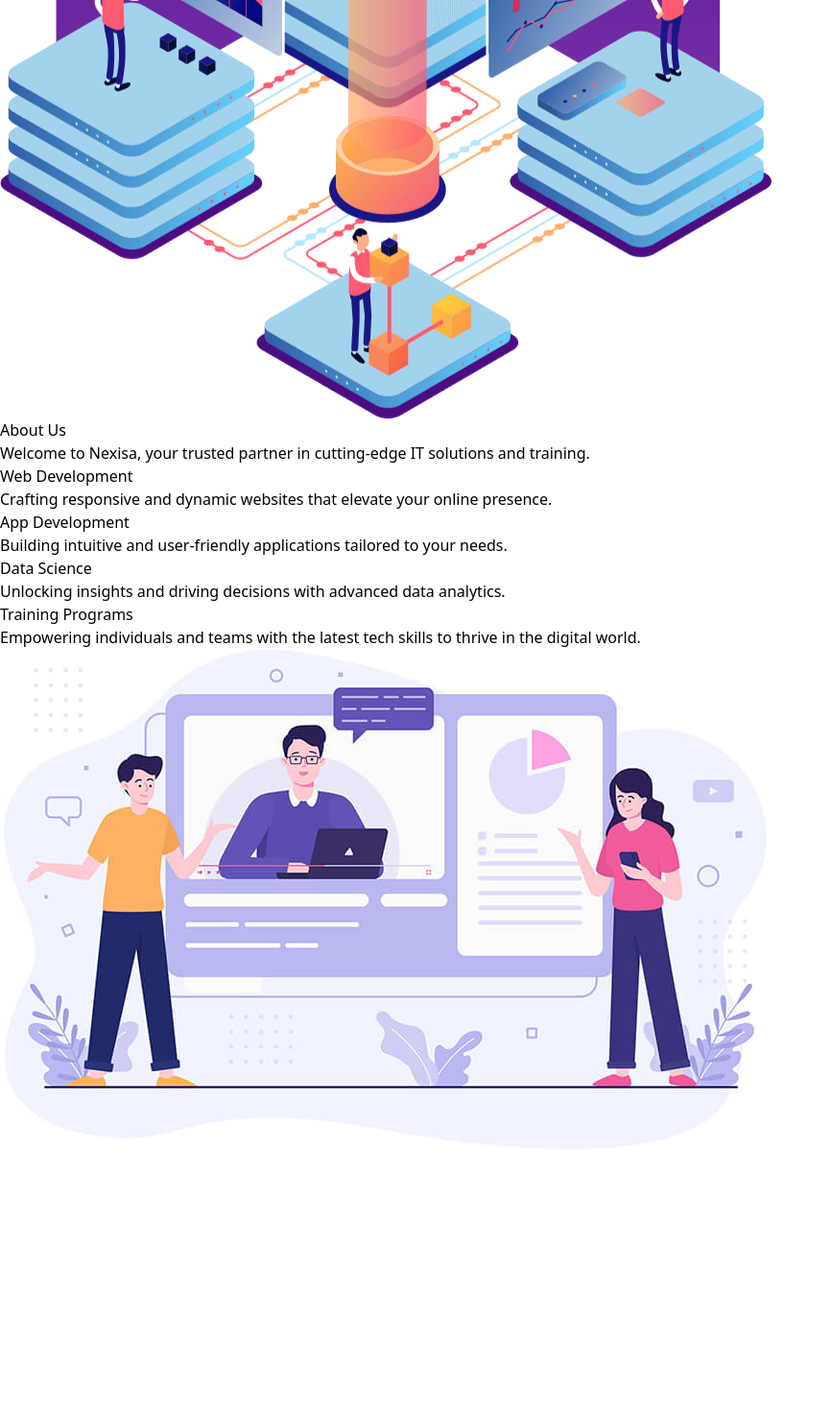
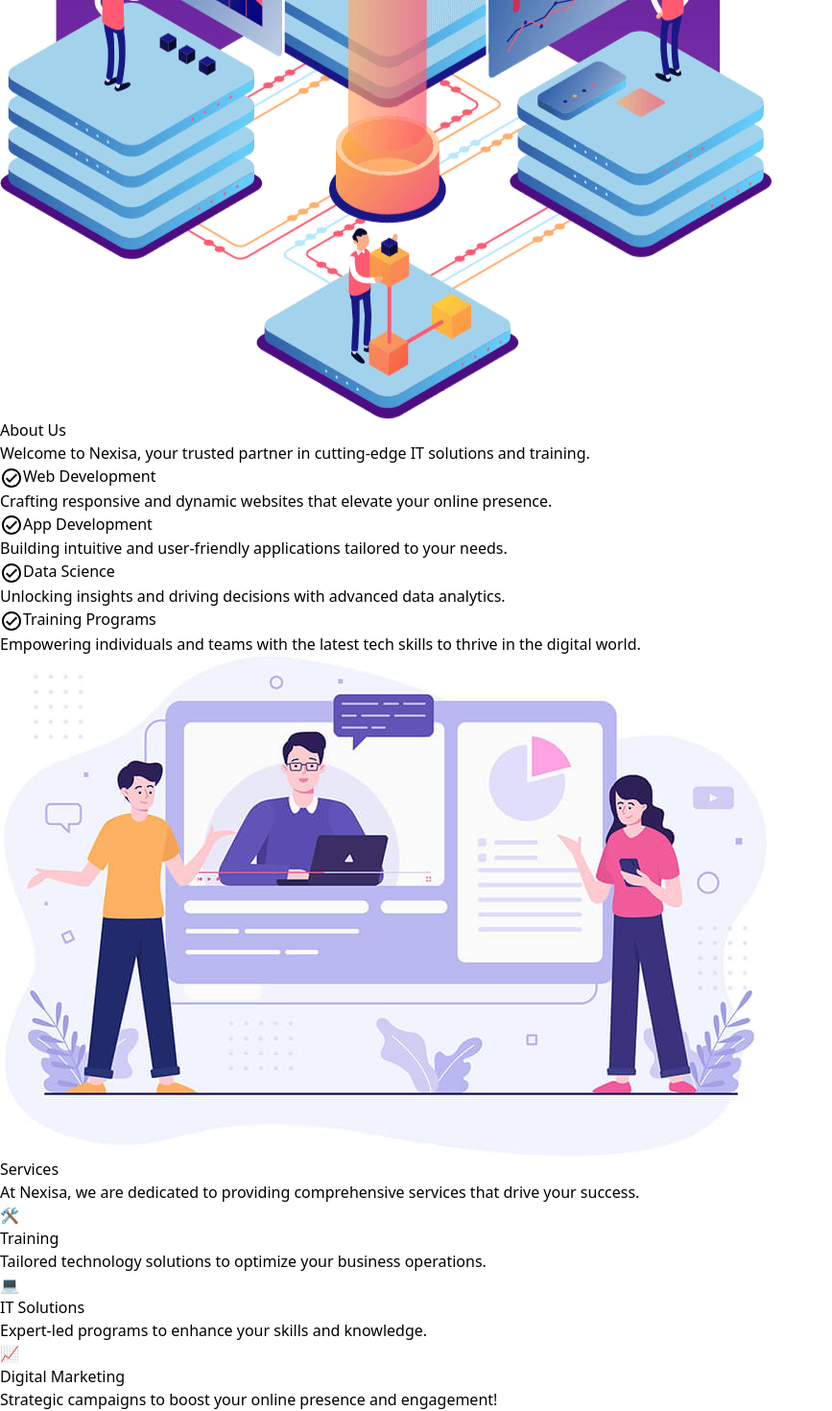
Before and after one commit to Nexisa/Nexisa-website, a React (Vite) app in the folder Client/: page / in a window 1280 px wide. Shown: the part 798-2268 px from the top of the page at 96% size, without its empty margins (0-867 px from the left). Before the commit the page ends 1997 px from the top, so only its background shows below. Built offline with nearby package versions, Linux system fonts and the light colour scheme.

Commit message:
services added

```diff
--- a/Client/package.json
+++ b/Client/package.json
@@ -10,6 +10,10 @@
     "preview": "vite preview"
   },
   "dependencies": {
+    "@emotion/react": "^11.13.3",
+    "@emotion/styled": "^11.13.0",
+    "@mui/icons-material": "^6.0.2",
+    "@mui/material": "^6.0.2",
     "axios": "^1.7.7",
     "react": "^18.3.1",
     "react-dom": "^18.3.1",
--- a/Client/src/components/AboutUs.jsx
+++ b/Client/src/components/AboutUs.jsx
@@ -1,43 +1,53 @@
-import React from 'react';
+// import React from 'react';
+import CheckCircleOutlineSharpIcon from '@mui/icons-material/CheckCircleOutlineSharp';
 import img from '../assets/Logo/about.jpg'
 
 const AboutUs = () => {
     return (
         <section className=" bg-gray-50">
 
-            <div className="container mx-auto py-16 flex justify-center items-center w-1/2">
-                <h1 className="text-4xl font-bold text-left mb-8">About Us</h1>
-                <p className="text-lg text-gray-700 text-left mb-12">
-                    Welcome to Nexisa, your trusted partner in cutting-edge IT solutions and training.
-                </p>
+            <div className="container mx-auto py-16 flex justify-center items-center w-5/6">
+            <div className='flex flex-col w-1/2'>
+                <div className='flex flex-col'>
+                    <h1 className="text-4xl font-bold text-left mb-8">About Us</h1>
+                    <p className="text-lg text-gray-700 text-left mb-12 italic">
+                        Welcome to Nexisa, your trusted partner in cutting-edge IT solutions and training.
+                    </p>
+                </div>
                 <div className="flex flex-col justify-center">
                     <div className=" text-left mb-8">
-                        <h2 className="text-3xl font-semibold mb-4">Web Development</h2>
-                        <p className="text-gray-700">
+
+                        <h2 className="text-2xl font-semibold mb-4 flex items-center justify-start gap-2"><CheckCircleOutlineSharpIcon
+                        />Web Development</h2>
+                        <p className="text-gray-700 ml-8">
                             Crafting responsive and dynamic websites that elevate your online presence.
                         </p>
                     </div>
                     <div className=" text-left mb-8">
-                        <h2 className="text-3xl font-semibold mb-4">App Development</h2>
-                        <p className="text-gray-700">
+                        <h2 className="text-2xl font-semibold mb-4 flex items-center justify-start gap-2"><CheckCircleOutlineSharpIcon
+                        />App Development</h2>
+                        <p className="text-gray-700 ml-8">
                             Building intuitive and user-friendly applications tailored to your needs.
                         </p>
                     </div>
                     <div className="text-left mb-8">
-                        <h2 className="text-3xl font-semibold mb-4">Data Science</h2>
-                        <p className="text-gray-700">
+                        <h2 className="text-2xl font-semibold mb-4 flex items-center justify-start gap-2"><CheckCircleOutlineSharpIcon
+                        />Data Science</h2>
+                        <p className="text-gray-700 ml-8">
                             Unlocking insights and driving decisions with advanced data analytics.
                         </p>
                     </div>
                     <div className=" text-left mb-8">
-                        <h2 className="text-3xl font-semibold mb-4">Training Programs</h2>
-                        <p className="text-gray-700">
+                        <h2 className="text-2xl font-semibold mb-4 flex items-center justify-start gap-2"><CheckCircleOutlineSharpIcon
+                        />Training Programs</h2>
+                        <p className="text-gray-700 ml-8">
                             Empowering individuals and teams with the latest tech skills to thrive in the digital world.
                         </p>
                     </div>
                 </div>
+            </div>
 
-                <div className="w-full flex">
+            <div className="w-1/2 flex">
                 <img
                     src={img}
                     alt="About Us"
@@ -46,8 +56,8 @@ const AboutUs = () => {
             </div>
 
 
-            </div>
-        </section>
+        </div>
+        </section >
 
     );
 };
--- /dev/null
+++ b/Client/src/components/Services.jsx
@@ -0,0 +1,44 @@
+import React from 'react';
+
+const services = [
+  {
+    title: 'Training',
+    description: 'Tailored technology solutions to optimize your business operations.',
+    icon: '🛠️', // Use your preferred icon or image here
+  },
+  {
+    title: 'IT Solutions',
+    description: 'Expert-led programs to enhance your skills and knowledge.',
+    icon: '💻',
+  },
+  {
+    title: 'Digital Marketing',
+    description: 'Strategic campaigns to boost your online presence and engagement!',
+    icon: '📈',
+  },
+];
+
+const ServiceSection = () => {
+  return (
+    <section className="py-16 bg-blue-600 text-white">
+      <div className="container mx-auto text-center">
+        <h2 className="text-3xl font-bold mb-4">Services</h2>
+        <p className="mb-8">
+          At Nexisa, we are dedicated to providing comprehensive services that drive your success.
+        </p>
+
+        <div className="grid grid-cols-1 md:grid-cols-3 gap-8">
+          {services.map((service, index) => (
+            <div key={index} className="p-6 bg-white text-black rounded-lg shadow-lg">
+              <div className="text-4xl mb-4">{service.icon}</div>
+              <h3 className="text-xl font-semibold mb-2">{service.title}</h3>
+              <p>{service.description}</p>
+            </div>
+          ))}
+        </div>
+      </div>
+    </section>
+  );
+};
+
+export default ServiceSection;
--- a/Client/src/pages/Landing.jsx
+++ b/Client/src/pages/Landing.jsx
@@ -1,6 +1,8 @@
 // import React from 'react'
 import AboutUs from '../components/AboutUs'
 import HeroSection from '../components/HeroSection'
+import ServiceSection from '../components/Services'
+
 
 
 const Landing = () => {
@@ -8,6 +10,7 @@ const Landing = () => {
     <div>
         <HeroSection/>
         <AboutUs />
+        <ServiceSection />
     </div>
   )
 }
```
Also changed, not shown: 1 other file (tests, documents, lock files or other folders).
